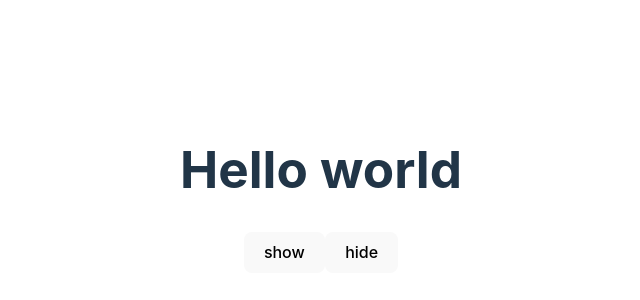
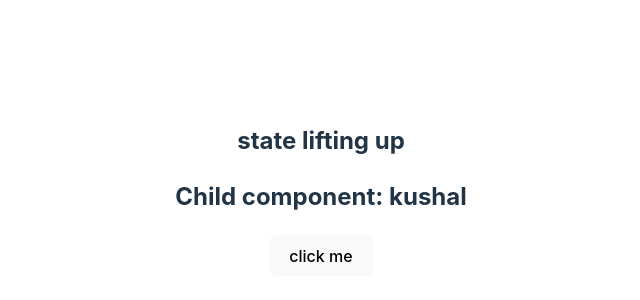
Before and after one commit to sheth2001/sample-projects-practice, a React (Vite) app: page / in a window 1280 px wide. Shown: the part 210-510 px from the top of the page, without its empty margins (319-959 px from the left). Built offline with nearby package versions, Linux system fonts and the light colour scheme.

Commit message:
state uplifting

```diff
--- a/src/App.jsx
+++ b/src/App.jsx
@@ -3,13 +3,15 @@ import reactLogo from './assets/react.svg'
 import viteLogo from '/vite.svg'
 import './App.css'
 import HideShowModule from './components/HideShowModule'
+import StateLiftUp from './components/StateLiftingUp/StateLiftUp'
 
 function App() {
   const [count, setCount] = useState(0)
 
   return (
     <>
-      <HideShowModule />
+      {/* <HideShowModule /> */}
+      <StateLiftUp />
     </>
   )
 }
--- /dev/null
+++ b/src/components/StateLiftingUp/Child.jsx
@@ -0,0 +1,12 @@
+import React from 'react'
+
+const Child = ({name, parentAlert}) => {
+  return (
+    <div>
+      <h2>Child component: {name}</h2>
+      <button onClick={() => parentAlert("child name")}>click me</button>
+    </div>
+  )
+}
+
+export default Child
--- /dev/null
+++ b/src/components/StateLiftingUp/StateLiftUp.jsx
@@ -0,0 +1,19 @@
+import React, { useState } from 'react'
+import Child from './Child'
+
+const StateLiftUp = () => {
+
+  const [name, setName] = useState('kushal');
+  const parentAlert = (newName) => {
+    setName(newName);
+    alert('alerting from parent component');
+  }
+  return (
+    <div>
+      <h2>state lifting up</h2>
+      <Child name = {name} parentAlert = {parentAlert} />
+    </div>
+  )
+}
+
+export default StateLiftUp
```
